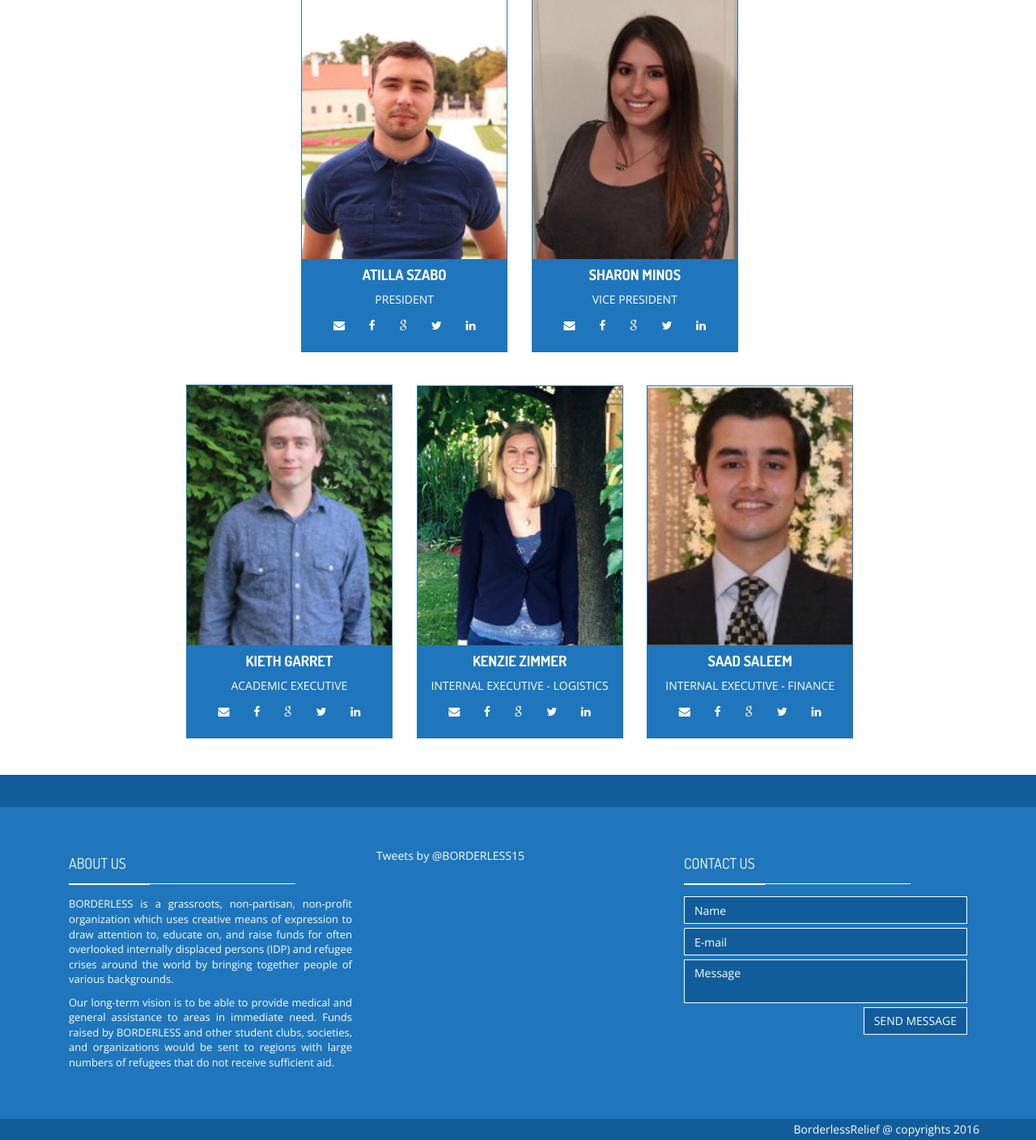
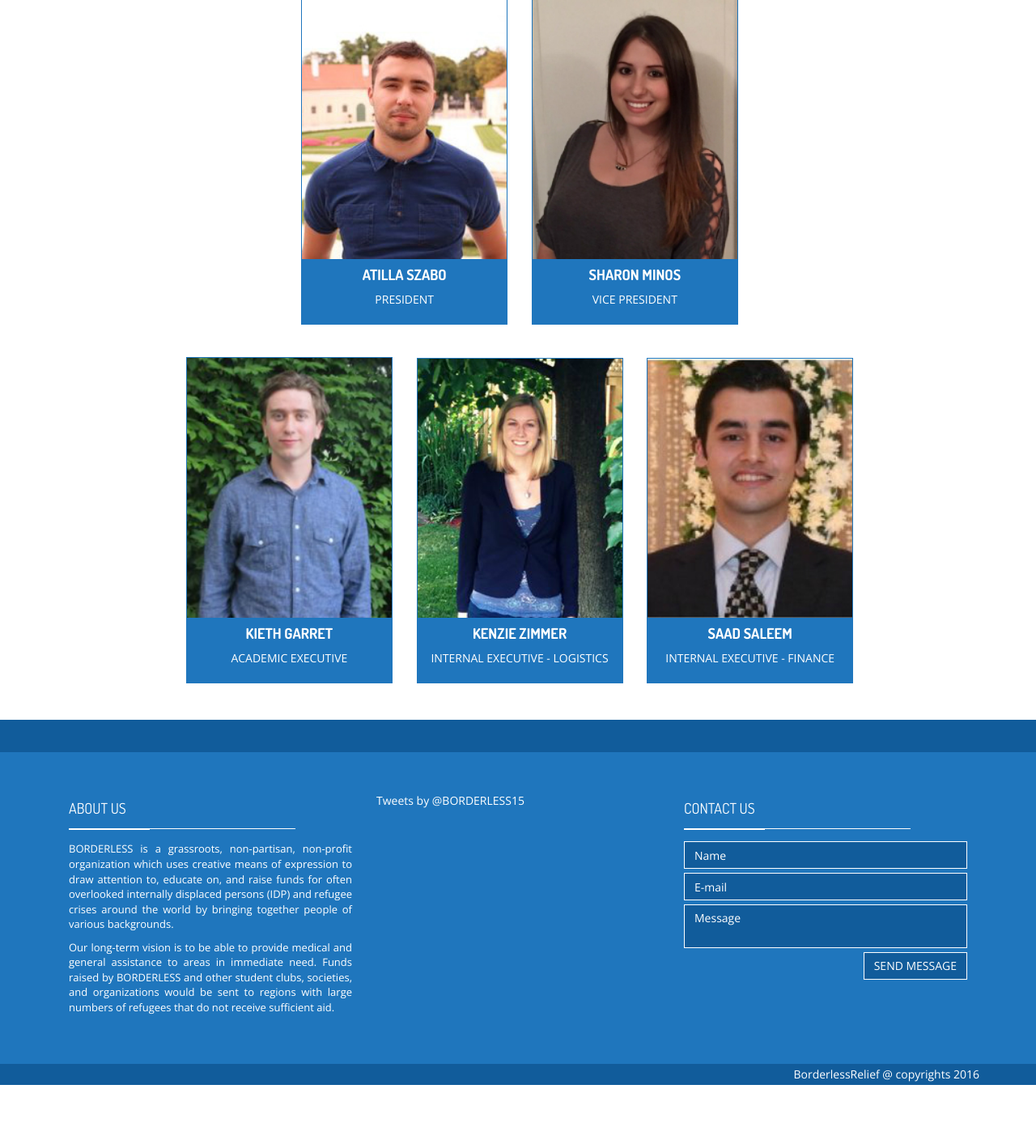
Before and after one commit to nobodyrandom/borderless, a PHP site: page /web/team.php in a window 1280 px wide. Shown: the part 779-2187 px from the top of the page at 81% size. After the commit the page ends 2119 px from the top, so only its background shows below. Run offline with PHP 8.4, Linux system fonts and the light colour scheme; some libraries are stand-ins or nearby versions.

Commit message:
Team page update

```diff
--- a/web/team.php
+++ b/web/team.php
@@ -174,13 +174,13 @@
                             </p>
                         </div>
 
-                        <div class="btn-holder">
+                        <!-- <div class="btn-holder">
                             <a href="#" class="btn"> <i class="fa fa-envelope"></i> </a>
                             <a href="#" class="btn"> <i class="fa fa-facebook"></i> </a>
                             <a href="#" class="btn"> <i class="fa fa-google"></i> </a>
                             <a href="#" class="btn"> <i class="fa fa-twitter"></i> </a>
                             <a href="#" class="btn"> <i class="fa fa-linkedin"></i> </a>
-                        </div>
+                        </div> -->
                     </div> <!-- /.team-member -->
                 </div>
 
@@ -202,13 +202,13 @@
                             </p>
                         </div>
 
-                        <div class="btn-holder">
+                        <!--<div class="btn-holder">
                             <a href="#" class="btn"> <i class="fa fa-envelope"></i> </a>
                             <a href="#" class="btn"> <i class="fa fa-facebook"></i> </a>
                             <a href="#" class="btn"> <i class="fa fa-google"></i> </a>
                             <a href="#" class="btn"> <i class="fa fa-twitter"></i> </a>
                             <a href="#" class="btn"> <i class="fa fa-linkedin"></i> </a>
-                        </div>
+                        </div> -->
                     </div> <!-- /.team-member -->
                 </div>
 
@@ -231,13 +231,13 @@
                             </p>
                         </div>
 
-                        <div class="btn-holder">
+                        <!-- <div class="btn-holder">
                             <a href="#" class="btn"> <i class="fa fa-envelope"></i> </a>
                             <a href="#" class="btn"> <i class="fa fa-facebook"></i> </a>
                             <a href="#" class="btn"> <i class="fa fa-google"></i> </a>
                             <a href="#" class="btn"> <i class="fa fa-twitter"></i> </a>
                             <a href="#" class="btn"> <i class="fa fa-linkedin"></i> </a>
-                        </div>
+                        </div> -->
                     </div> <!-- /.team-member -->
                 </div>
 
@@ -259,13 +259,13 @@
                             </p>
                         </div>
 
-                        <div class="btn-holder">
+                        <!-- <div class="btn-holder">
                             <a href="#" class="btn"> <i class="fa fa-envelope"></i> </a>
                             <a href="#" class="btn"> <i class="fa fa-facebook"></i> </a>
                             <a href="#" class="btn"> <i class="fa fa-google"></i> </a>
                             <a href="#" class="btn"> <i class="fa fa-twitter"></i> </a>
                             <a href="#" class="btn"> <i class="fa fa-linkedin"></i> </a>
-                        </div>
+                        </div> -->
                     </div> <!-- /.team-member -->
                 </div>
 
@@ -287,13 +287,13 @@
                             </p>
                         </div>
 
-                        <div class="btn-holder">
+                        <!--<div class="btn-holder">
                             <a href="#" class="btn"> <i class="fa fa-envelope"></i> </a>
                             <a href="#" class="btn"> <i class="fa fa-facebook"></i> </a>
                             <a href="#" class="btn"> <i class="fa fa-google"></i> </a>
                             <a href="#" class="btn"> <i class="fa fa-twitter"></i> </a>
                             <a href="#" class="btn"> <i class="fa fa-linkedin"></i> </a>
-                        </div>
+                        </div> -->
                     </div> <!-- /.team-member -->
                 </div>
             </div> <!-- /.row -->
```
Also changed, not shown: web/assets/images/atilla.jpg (deleted), web/assets/images/keith.jpg (deleted), web/assets/images/kenzie.jpg (deleted), web/assets/images/saad.jpg (deleted), web/assets/images/sharon.jpg (deleted), 8 other files.
